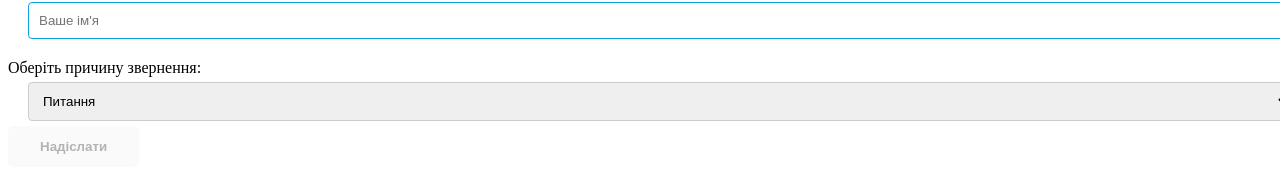
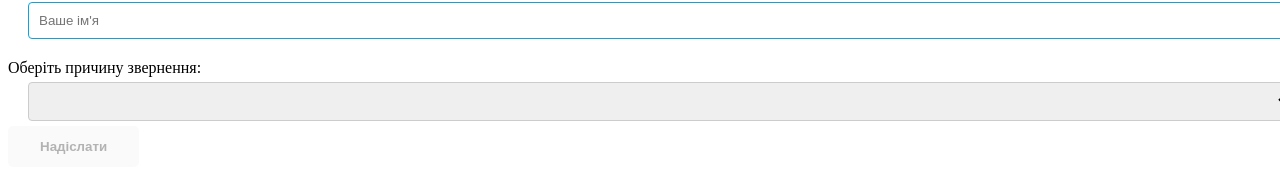
Before and after one commit to leo-moon/vite-project, a React (Vite) app: page / in a window 1280 px wide. Both pictures are taken after a click on the button "Зворотній зв'язок". Shown: the part 239-411 px from the top of the page. Built offline with nearby package versions, Linux system fonts and the light colour scheme.

Commit message:
isActive for Button

```diff
--- a/src/components/Button/Button.jsx
+++ b/src/components/Button/Button.jsx
@@ -1,6 +1,7 @@
 import classes from './button.module.css';
 
 export default function Button({ children, isActive, ...props }) {
+  console.log('isActive:', isActive);
   const buttonClasses = isActive
     ? `${classes.button} ${classes.active}`
     : classes.button;
--- a/src/components/FeedbackSection/FeedbackSection.jsx
+++ b/src/components/FeedbackSection/FeedbackSection.jsx
@@ -5,7 +5,7 @@ import { useState } from 'react';
 export default function FeedbackSection() {
   const [name, setName] = useState('');
   const [hasError, setHasError] = useState(false);
-  const [reason, setReason] = useState('question');
+  const [reason, setReason] = useState('first');
 
   const handleSubmit = (e) => {
     e.preventDefault();
@@ -15,7 +15,8 @@ export default function FeedbackSection() {
     setName(e.target.value);
     setHasError(e.target.value.trim() === '');
   };
-
+  //   name.trim() === '' ? setHasError(true) : setHasError(false);
+  console.log('hasError: name.trim().length', hasError, name.trim().length > 0);
   return (
     <section className="feedback-section">
       <h3>Зворотній зв'язок</h3>
@@ -42,11 +43,18 @@ export default function FeedbackSection() {
           onChange={(e) => setReason(e.target.value)}
         >
           {/* <option value="choicereason">Оберіть причину</option> */}
+          <option value="first"> </option>
           <option value="suggestion">Пропозиція</option>
           <option value="question">Питання</option>
           <option value="complaint">Скарга</option>
         </select>
-        <Button disabled={hasError || name.trim() === ''}>Надіслати</Button>
+        {/* <Button disabled={!hasError || name.trim() === ''}>Надіслати</Button> */}
+        <Button
+          disabled={hasError || name.trim().length === 0}
+          isActive={name.trim().length > 0}
+        >
+          Надіслати
+        </Button>
       </form>
     </section>
   );
```
